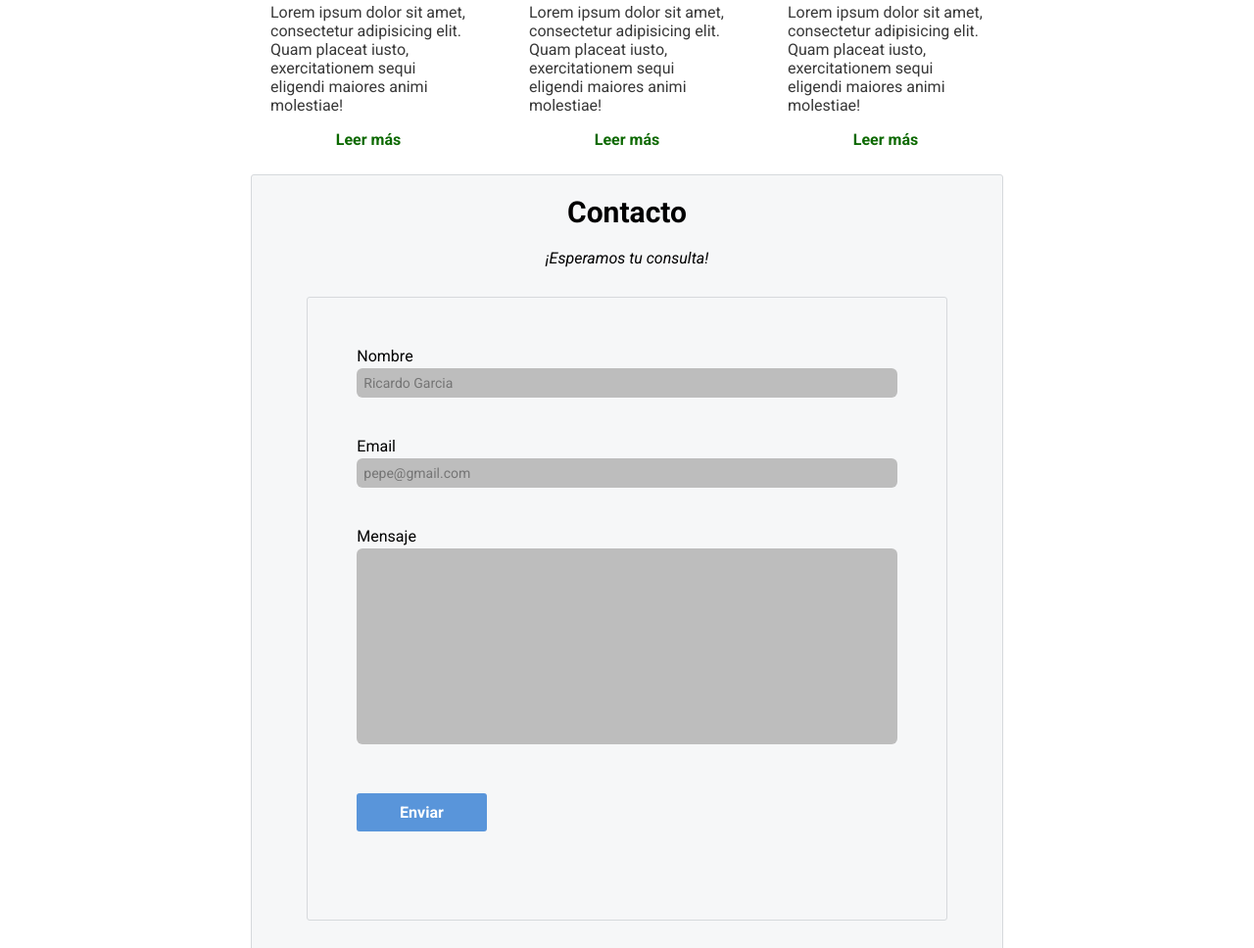
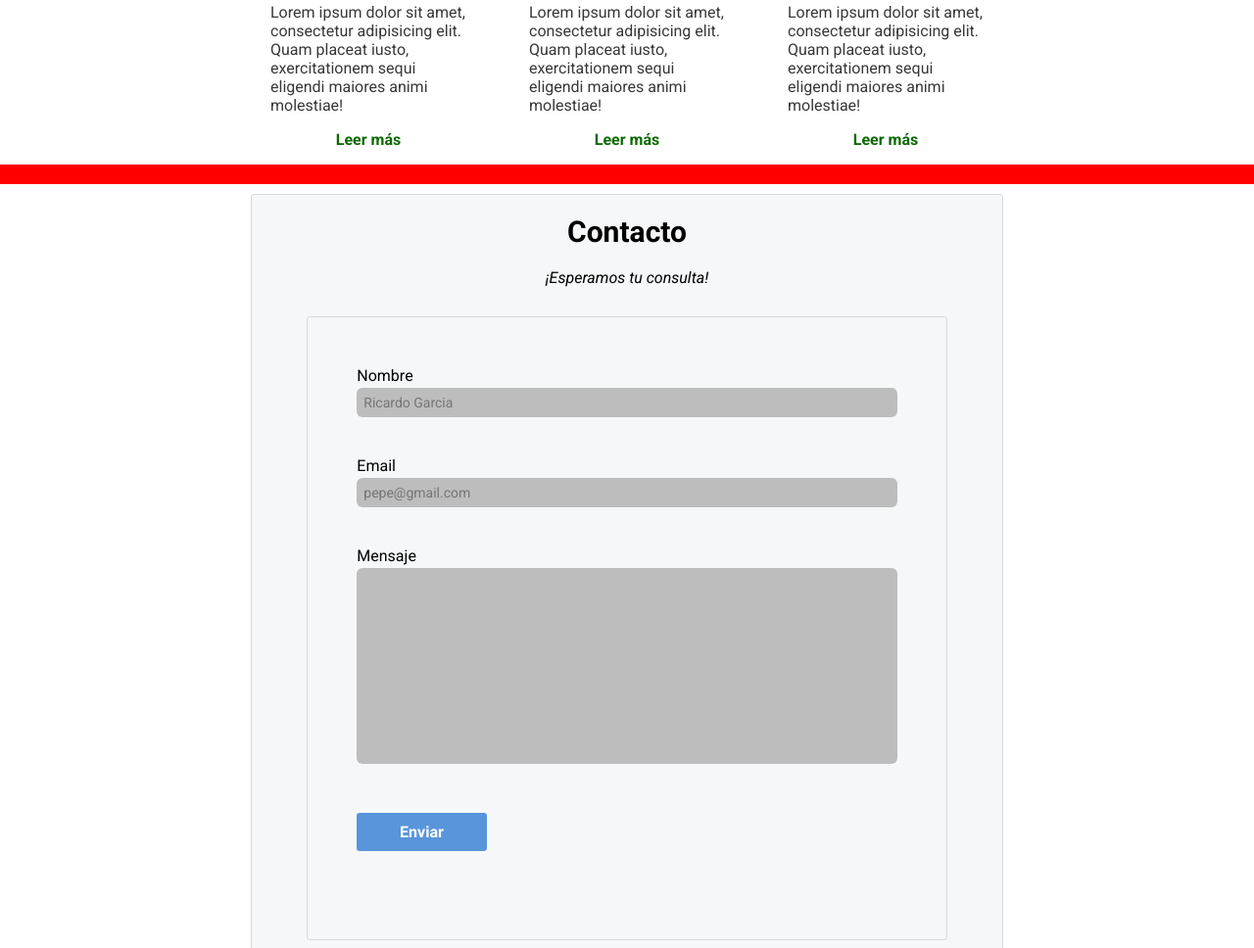
Before and after one commit to ricardogarcia17/miprimerapagina, a plain HTML site: page index.html in a window 1280 px wide. Shown: the part 1197-2165 px from the top of the page at 98% size. Drawn offline with Linux system fonts and the light colour scheme; a script that the page names is missing.

Commit message:
segundo commit

```diff
--- a/index.html
+++ b/index.html
@@ -68,6 +68,7 @@
                 </div>
             </section>
         </main>
+        <div class="greeting"></div>
         <footer id="contacto" class="form-header">
             <h1>Contacto</h1>
             <p><em>¡Esperamos tu consulta!</em></p>
--- a/styles.css
+++ b/styles.css
@@ -12,6 +12,10 @@ header{
     position: fixed;
     width: 100%;
     top: 0;
+}
+.greeting{
+    background-color: red;
+    height: 20px;
 }
 header i,header nav{
     color: white;
```
